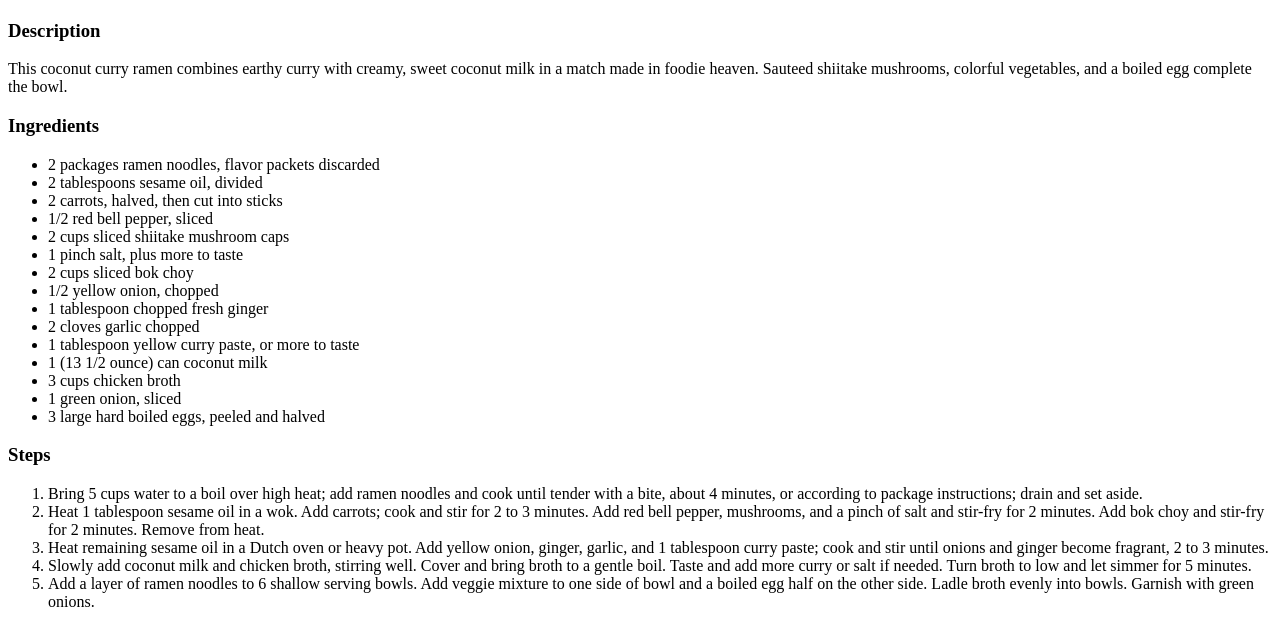
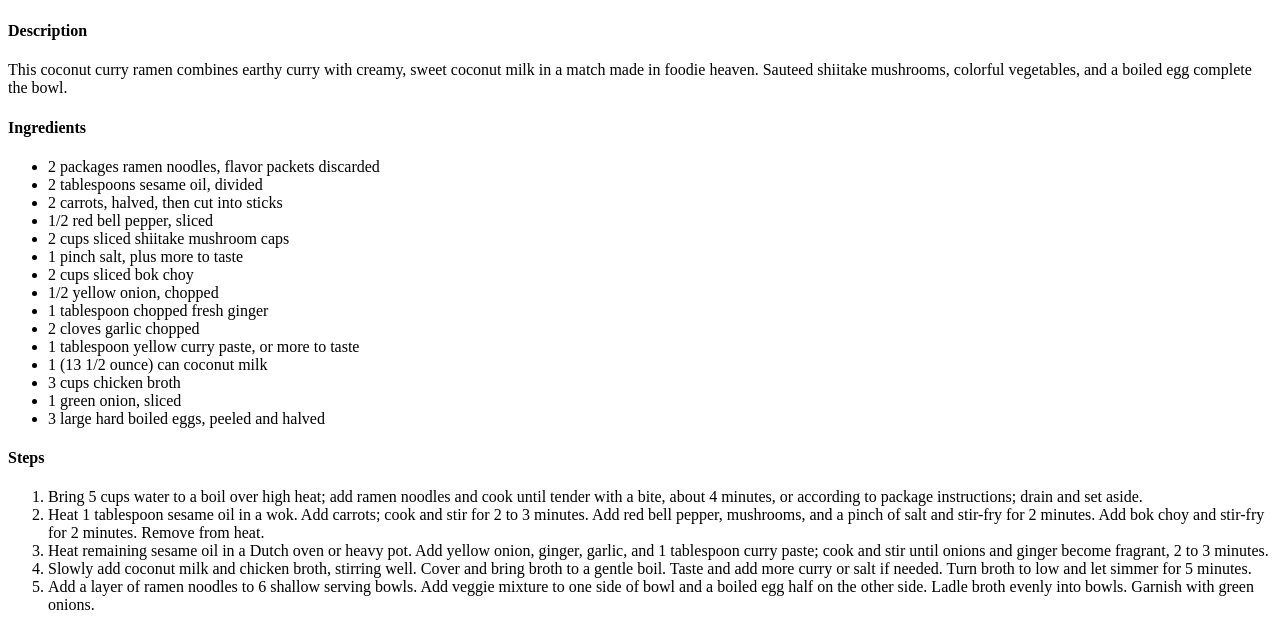
Before and after one commit to shana31/odin-recipes, a plain HTML site: page recipes/coconutcurryramen.html in a window 1280 px wide. Shown: the part 383-1013 px from the top of the page. Drawn offline with Linux system fonts and the light colour scheme.

```diff
--- a/recipes/coconutcurryramen.html
+++ b/recipes/coconutcurryramen.html
@@ -11,12 +11,12 @@
     </body>
     <img src="https://cafesid.blog/wp-content/uploads/2023/03/thai-coconut-curry-ramenimg_0444-4142008611-e1678922469279.jpg?w=1400" alt="The Odin Project Logo" height="300" width="400">
 
-    <h3>Description</h3>
+    <h4>Description</h4>
     <p>This coconut curry ramen combines earthy curry
         with creamy, sweet coconut milk in a match made in
         foodie heaven. Sauteed shiitake mushrooms, colorful
         vegetables, and a boiled egg complete the bowl.</p>
-    <h3>Ingredients</h3>
+    <h4>Ingredients</h4>
     <ul>
         <li>2 packages ramen noodles, flavor packets discarded</li>
         <li>2 tablespoons sesame oil, divided</li>
@@ -34,7 +34,7 @@
         <li>1 green onion, sliced</li>
         <li>3 large hard boiled eggs, peeled and halved</li>
     </ul>
-    <h3>Steps</h3>
+    <h4>Steps</h4>
     <ol>
         <li>Bring 5 cups water to a boil over high heat; add ramen noodles and cook until tender with a bite, about 4 minutes, or according to package instructions; drain and set aside.</li>
         <li>Heat 1 tablespoon sesame oil in a wok. Add carrots; cook and stir for 2 to 3 minutes. Add red bell pepper, mushrooms, and a pinch of salt and stir-fry for 2 minutes. Add bok choy and stir-fry for 2 minutes. Remove from heat.</li>
```
Also changed, not shown: recipes/creammushroomsoup.html (+3 -3 lines), recipes/tortilladepatata.html (+3 -3 lines).
